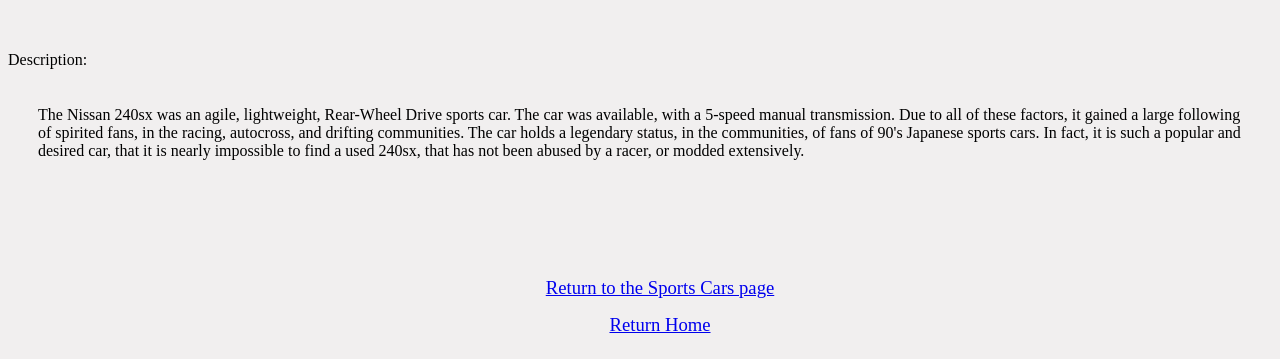
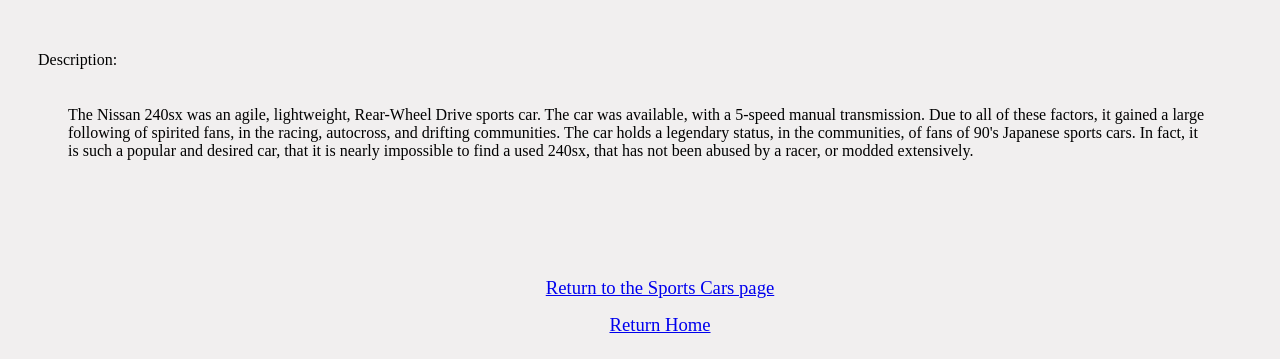
Before and after one commit to rmanneh2468/Cult_Classic_Japanese_Cars, a PHP site: the page made by Nissan 240SX (S14).php in a window 1280 px wide. Shown: the part 772-1131 px from the top of the page. Run offline with PHP 8.4, Linux system fonts and the light colour scheme.

Commit message:
Update specific_car_style.css

```diff
--- a/specific_car_style.css
+++ b/specific_car_style.css
@@ -16,6 +16,12 @@ h1{
 
 h2{
     text-align: center;
+}
+
+p{
+    text-align: left;
+    padding-left: 30px;
+    padding-right: 30px;
 }
 
 #Twoforty_descrip{
```
